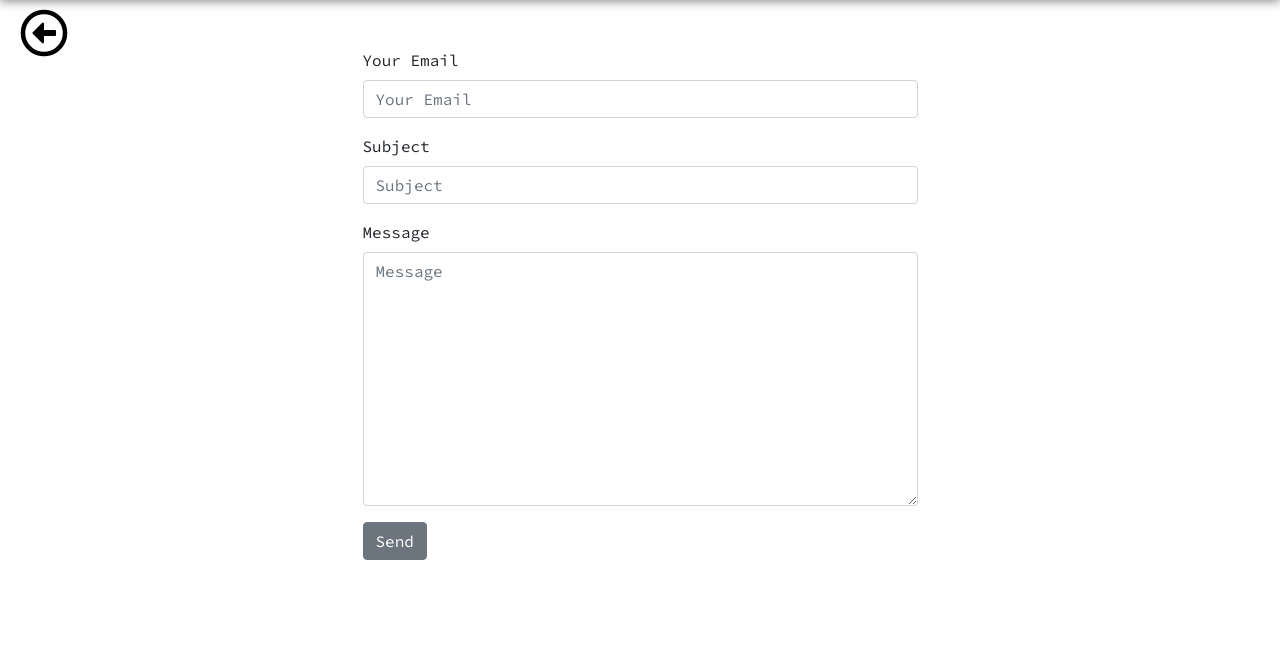
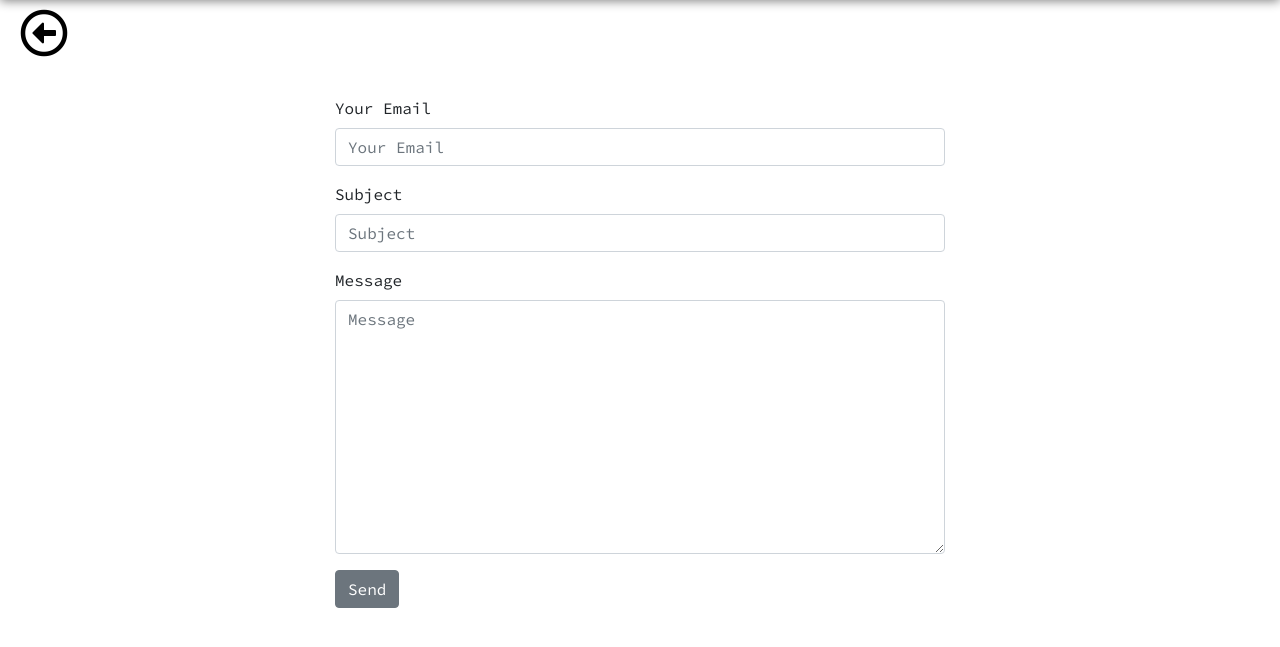
Before and after one commit to timjonez/django_portfolio, a Django app: page /contact/ in a window 1280 px wide. Shown: the part 80-727 px from the top of the page. Run offline with Django 3.2, Linux system fonts and the light colour scheme; some libraries are stand-ins or nearby versions.

Commit message:
[home/email] change layout to work with smaller devices

```diff
--- a/home/templates/home/email.html
+++ b/home/templates/home/email.html
@@ -4,8 +4,8 @@
 {% block title%} Contact {% endblock %}
 
 {% block body %}
-<div class="container">
-    <form method="POST" class="w-50 mx-auto">
+<div class="container col-md-8 col-lg-6 mt-5">
+    <form method="POST" class="mx-auto">
         {% csrf_token %}
         {% bootstrap_form form %}
         <div>
```
